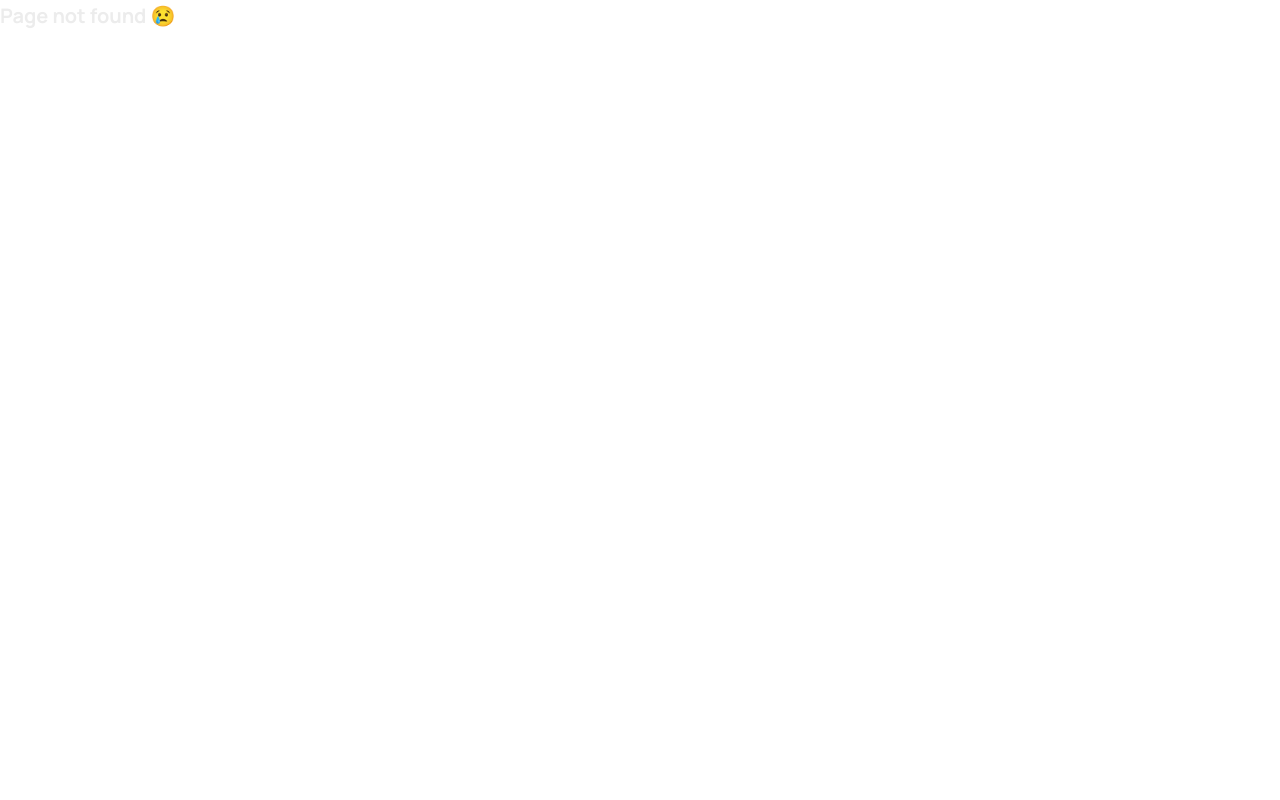
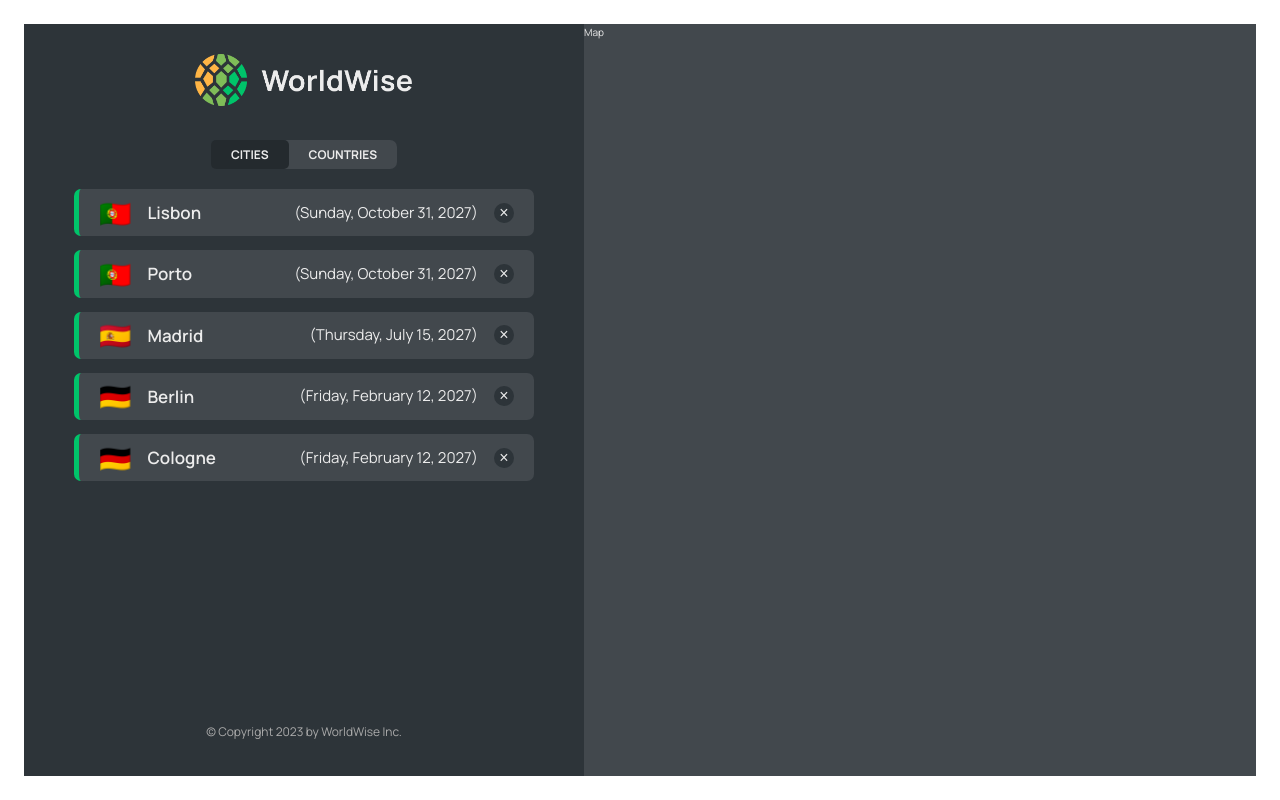
Before and after one commit to bvenceslas/worldwise, a React (Vite) app: page /app/cities in a window 1280 px wide. Before the commit this address had no page. Built offline with nearby package versions, Linux system fonts and the light colour scheme; data requests are answered from the project's data file.

Commit message:
add cities and countries

```diff
--- a/data/cities.json
+++ b/data/cities.json
@@ -11,6 +11,18 @@
         "lng": -9.140900099907554
       },
       "id": 73930385
+    },
+    {
+      "cityName": "Porto",
+      "country": "Portugal",
+      "emoji": "🇵🇹",
+      "date": "2027-10-31T15:59:59.138Z",
+      "notes": "My second favorite city so far!",
+      "position": {
+        "lat": 38.727881642324164,
+        "lng": -9.140900099907554
+      },
+      "id": 73930356
     },
     {
       "cityName": "Madrid",
@@ -35,6 +47,18 @@
         "lng": 13.376933665713324
       },
       "id": 98443197
+    },
+    {
+      "cityName": "Cologne",
+      "country": "Germany",
+      "emoji": "🇩🇪",
+      "date": "2027-02-12T09:24:11.863Z",
+      "notes": "Amazing country😃",
+      "position": {
+        "lat": 52.53586782505711,
+        "lng": 13.376933665713324
+      },
+      "id": 98443197
     }
   ]
 }
--- a/package.json
+++ b/package.json
@@ -7,9 +7,11 @@
     "dev": "vite",
     "build": "vite build",
     "lint": "eslint . --ext js,jsx --report-unused-disable-directives --max-warnings 0",
-    "preview": "vite preview"
+    "preview": "vite preview",
+    "server": "json-server --watch data/cities.json --port 8000 --delay 500"
   },
   "dependencies": {
+    "json-server": "^0.17.4",
     "react": "^18.2.0",
     "react-dom": "^18.2.0",
     "react-router-dom": "^6.20.1"
--- a/src/App.jsx
+++ b/src/App.jsx
@@ -1,13 +1,37 @@
-import React from "react";
+import React, { useState, useEffect } from "react";
 import { BrowserRouter, Routes, Route } from "react-router-dom";
+
 import HomePage from "./pages/HomePage";
 import Pricing from "./pages/Pricing";
 import Product from "./pages/Product";
 import PageNotFound from "./pages/PageNotFound";
 import AppLayout from "./pages/AppLayout";
 import Login from "./pages/Login";
+import CityList from "./components/CityList";
+import CountryList from "./components/CountryList";
+
+const BASE_URL = "http://localhost:8000";
 
 export default function App() {
+  const [cities, setCities] = useState([]);
+  const [isLoading, setIsLoading] = useState(false);
+
+  useEffect(function () {
+    async function fetchCities() {
+      try {
+        setIsLoading(true);
+        const res = await fetch(`${BASE_URL}/cities`);
+        const data = await res.json();
+        setCities(data);
+      } catch (error) {
+        alert("There is an error loading data");
+      } finally {
+        setIsLoading(false);
+      }
+    }
+
+    fetchCities();
+  }, []);
   return (
     <BrowserRouter>
       <Routes>
@@ -15,7 +39,21 @@ export default function App() {
         <Route path="pricing" element={<Pricing />} />
         <Route path="product" element={<Product />} />
         <Route path="login" element={<Login />} />
-        <Route path="app" element={<AppLayout />} />
+        <Route path="app" element={<AppLayout />}>
+          <Route
+            index
+            element={<CityList cities={cities} isLoading={isLoading} />}
+          />
+          <Route
+            path="cities"
+            element={<CityList cities={cities} isLoading={isLoading} />}
+          />
+          <Route
+            path="countries"
+            element={<CountryList cities={cities} isLoading={isLoading} />}
+          />
+          <Route path="form" element={<p>Form</p>} />
+        </Route>
         <Route path="*" element={<PageNotFound />} />
       </Routes>
     </BrowserRouter>
--- a/src/components/AppNav.jsx
+++ b/src/components/AppNav.jsx
@@ -1,6 +1,18 @@
 import React from "react";
+import { NavLink } from "react-router-dom";
 import styles from "./AppNav.module.css";
 
 export default function AppNav() {
-  return <nav className={styles.nav}>App Navigation</nav>;
+  return (
+    <nav className={styles.nav}>
+      <ul>
+        <li>
+          <NavLink to="cities">Cities</NavLink>
+        </li>
+        <li>
+          <NavLink to="countries">Countries</NavLink>
+        </li>
+      </ul>
+    </nav>
+  );
 }
--- /dev/null
+++ b/src/components/CityItem.jsx
@@ -0,0 +1,23 @@
+import React from "react";
+import styles from "./CityItem.module.css";
+
+const formatDate = (date) =>
+  new Intl.DateTimeFormat("en", {
+    day: "numeric",
+    month: "long",
+    year: "numeric",
+    weekday: "long",
+  }).format(new Date(date));
+
+export default function CityItem({ city }) {
+  const { cityName, emoji, date } = city;
+
+  return (
+    <li className={styles.cityItem}>
+      <span className={styles.emoji}>{emoji}</span>
+      <h3 className={styles.name}>{cityName}</h3>
+      <time className={styles.date}>({formatDate(date)})</time>
+      <button className={styles.deleteBtn}>&times;</button>
+    </li>
+  );
+}
--- /dev/null
+++ b/src/components/CityList.jsx
@@ -0,0 +1,20 @@
+import React from "react";
+import CityItem from "./CityItem";
+import styles from "./CityList.module.css";
+import Spinner from "./Spinner";
+import Message from "./Message";
+
+export default function CityList({ cities, isLoading }) {
+  if (isLoading) return <Spinner />;
+
+  if (!cities.length)
+    return <Message message="Add cities by clicking on the Map" />;
+
+  return (
+    <ul className={styles.cityList}>
+      {cities.map((city) => (
+        <CityItem city={city} key={city.id} />
+      ))}
+    </ul>
+  );
+}
--- /dev/null
+++ b/src/components/CountryList.jsx
@@ -0,0 +1,26 @@
+import React from "react";
+import CountryItem from "./CountryItem";
+import styles from "./CountryList.module.css";
+import Spinner from "./Spinner";
+import Message from "./Message";
+
+export default function CountriesList({ cities, isLoading }) {
+  if (isLoading) return <Spinner />;
+
+  if (!cities.length)
+    return <Message message="Add cities by clicking on the Map" />;
+
+  const countries = cities.reduce((arr, city) => {
+    if (!arr.map((el) => el.country).includes(city.country))
+      return [...arr, { country: city.country, emoji: city.emoji }];
+    else return arr;
+  }, []);
+
+  return (
+    <ul className={styles.countryList}>
+      {countries.map((country) => (
+        <CountryItem country={country} key={country.id} />
+      ))}
+    </ul>
+  );
+}
--- a/src/components/Map.jsx
+++ b/src/components/Map.jsx
@@ -1,5 +1,6 @@
 import React from "react";
+import styles from "./Map.module.css";
 
 export default function Map() {
-  return <div>Map</div>;
+  return <div className={styles.mapContainer}>Map</div>;
 }
--- a/src/components/Sidebar.jsx
+++ b/src/components/Sidebar.jsx
@@ -1,4 +1,5 @@
 import React from "react";
+import { Outlet } from "react-router-dom";
 import AppNav from "./AppNav";
 import Logo from "./Logo";
 import styles from "./Sidebar.module.css";
@@ -9,7 +10,8 @@ export default function Sidebar() {
       <Logo />
       <AppNav />
 
-      <p>List of cities</p>
+      {/* to handle the nested route */}
+      <Outlet />
 
       <footer className={styles.footer}>
         <p className={styles.copyright}>
--- a/src/pages/AppLayout.jsx
+++ b/src/pages/AppLayout.jsx
@@ -1,10 +1,12 @@
 import styles from "./AppLayout.module.css";
 import Sidebar from "../components/Sidebar";
+import Map from "../components/Map";
 
 function AppLayout() {
   return (
     <div className={styles.app}>
       <Sidebar />
+      <Map />
     </div>
   );
 }
```
Also changed, not shown: src/components/City.jsx (+0 -8 lines), 1 other file (tests, documents, lock files or other folders).
